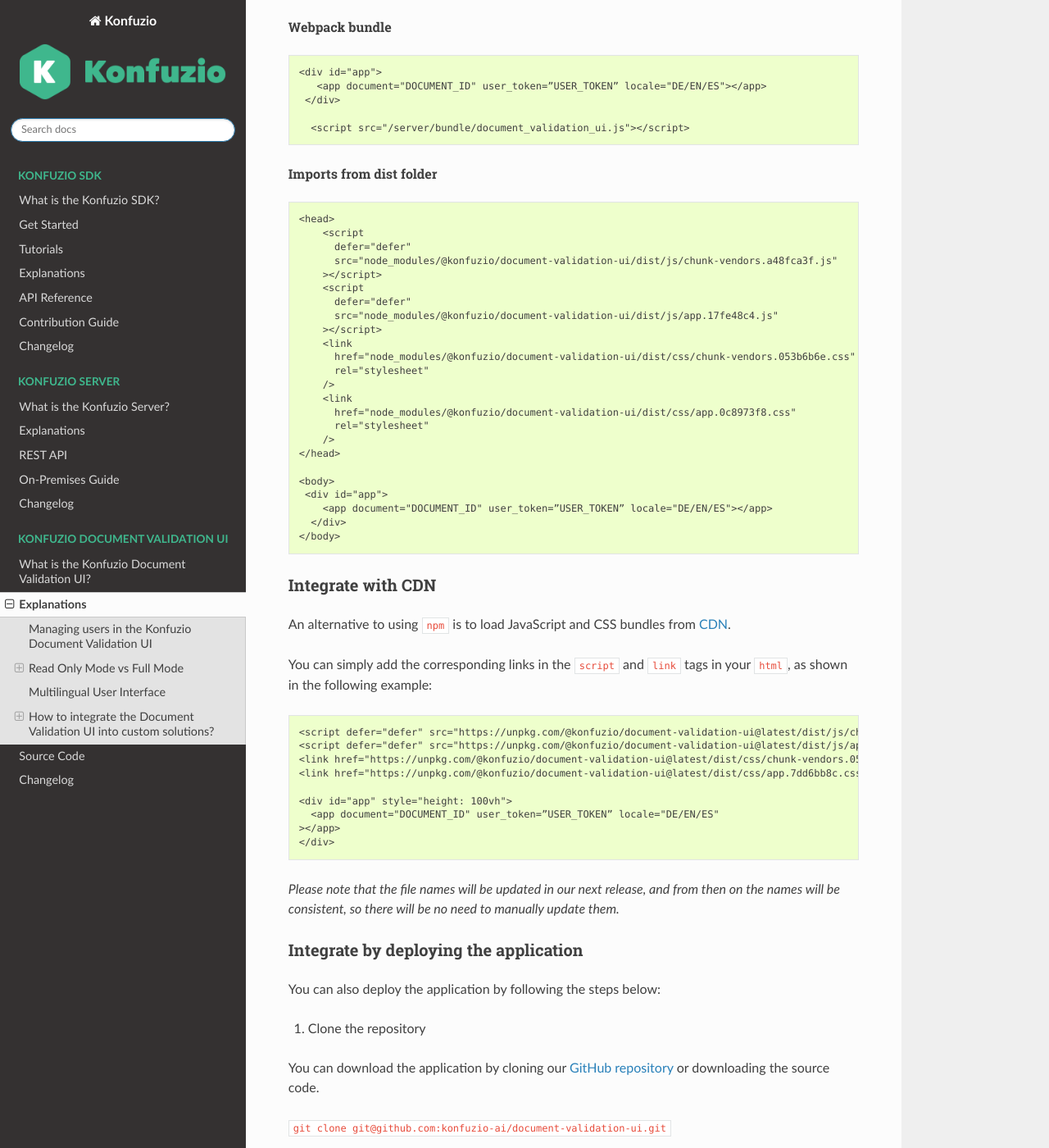
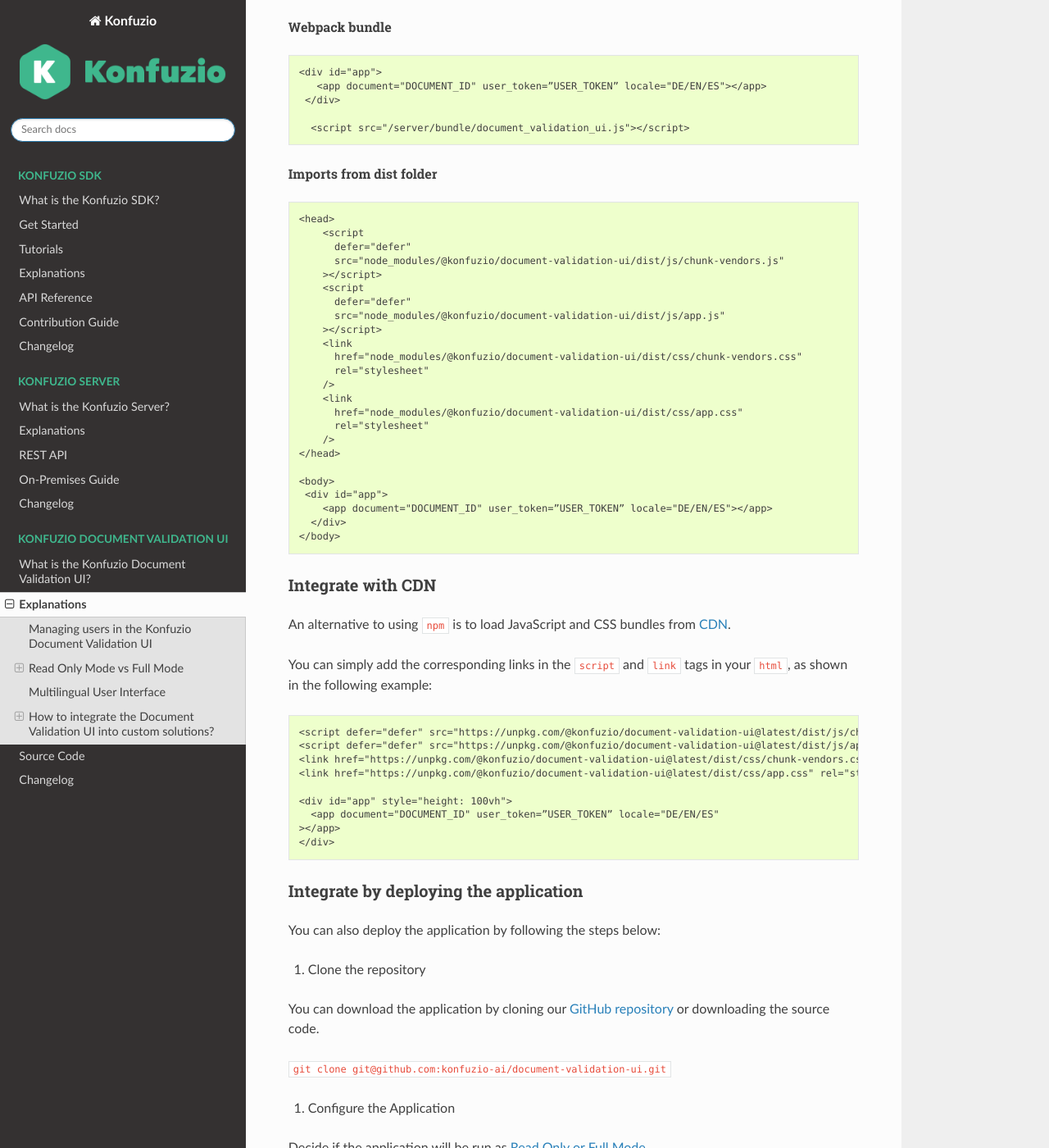
Before and after one commit to konfuzio-ai/konfuzio-sdk, a Sphinx documentation site: the page built from docs/dvui/explanations.md, in a window 1280 px wide and 1400 px high, scrolled down 4865 px. Shown: the whole window at 82% size. Built offline with Sphinx 7.4.7 and the Read the Docs theme 2.0.0, drawn with Linux system fonts in a browser that asks for light colours; pages that are not in the unit, such as notebooks, are missing from menus; a script that is not in the unit is left out.

Commit message:
Updated file names after last DVUI release
Since we now will have the same names for the files after every release

````diff
--- a/docs/dvui/explanations.md
+++ b/docs/dvui/explanations.md
@@ -140,18 +140,18 @@
 <head>
     <script
       defer="defer"
-      src="node_modules/@konfuzio/document-validation-ui/dist/js/chunk-vendors.a48fca3f.js"
+      src="node_modules/@konfuzio/document-validation-ui/dist/js/chunk-vendors.js"
     ></script>
     <script
       defer="defer"
-      src="node_modules/@konfuzio/document-validation-ui/dist/js/app.17fe48c4.js"
+      src="node_modules/@konfuzio/document-validation-ui/dist/js/app.js"
     ></script>
     <link
-      href="node_modules/@konfuzio/document-validation-ui/dist/css/chunk-vendors.053b6b6e.css"
+      href="node_modules/@konfuzio/document-validation-ui/dist/css/chunk-vendors.css"
       rel="stylesheet"
     />
     <link
-      href="node_modules/@konfuzio/document-validation-ui/dist/css/app.0c8973f8.css"
+      href="node_modules/@konfuzio/document-validation-ui/dist/css/app.css"
       rel="stylesheet"
     />
 </head>
@@ -170,19 +170,16 @@
 You can simply add the corresponding links in the `script` and `link` tags in your `html`, as shown in the following example:
 
 ```
-<script defer="defer" src="https://unpkg.com/@konfuzio/document-validation-ui@latest/dist/js/chunk-vendors.a48fca3f.js"></script>
-<script defer="defer" src="https://unpkg.com/@konfuzio/document-validation-ui@latest/dist/js/app.cc0b0c26.js"></script>
-<link href="https://unpkg.com/@konfuzio/document-validation-ui@latest/dist/css/chunk-vendors.053b6b6e.css" rel="stylesheet">
-<link href="https://unpkg.com/@konfuzio/document-validation-ui@latest/dist/css/app.7dd6bb8c.css" rel="stylesheet">
+<script defer="defer" src="https://unpkg.com/@konfuzio/document-validation-ui@latest/dist/js/chunk-vendors.js"></script>
+<script defer="defer" src="https://unpkg.com/@konfuzio/document-validation-ui@latest/dist/js/app.js"></script>
+<link href="https://unpkg.com/@konfuzio/document-validation-ui@latest/dist/css/chunk-vendors.css" rel="stylesheet">
+<link href="https://unpkg.com/@konfuzio/document-validation-ui@latest/dist/css/app.css" rel="stylesheet">
 
 <div id="app" style="height: 100vh">
   <app document="DOCUMENT_ID" user_token=”USER_TOKEN” locale="DE/EN/ES"
 ></app>
 </div>
 ```
-
-*Please note that the file names will be updated in our next release, and from then on the names will be consistent, so there will be no need to manually update them.*
-
 
 ### Integrate by deploying the application
 
````
